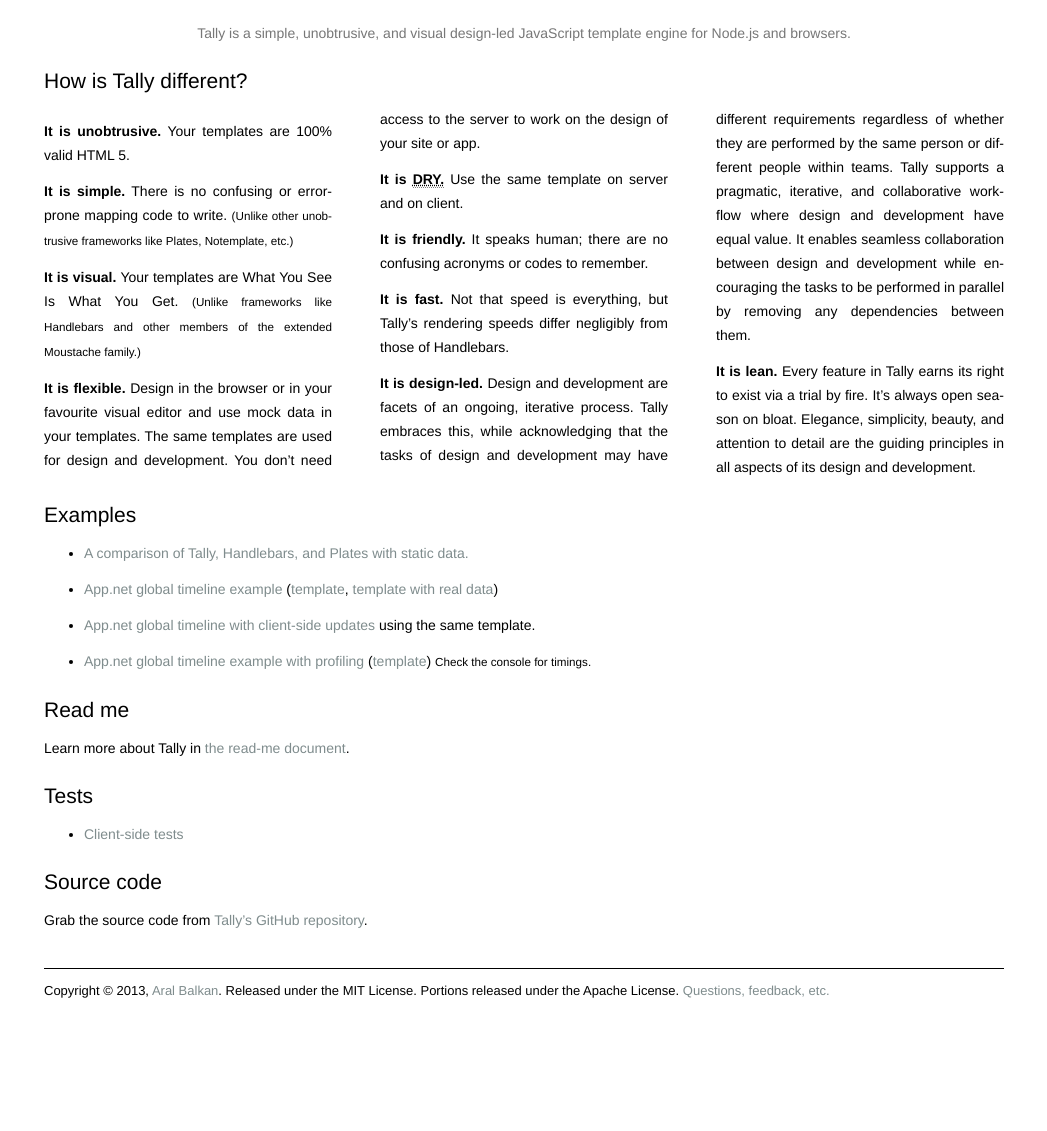
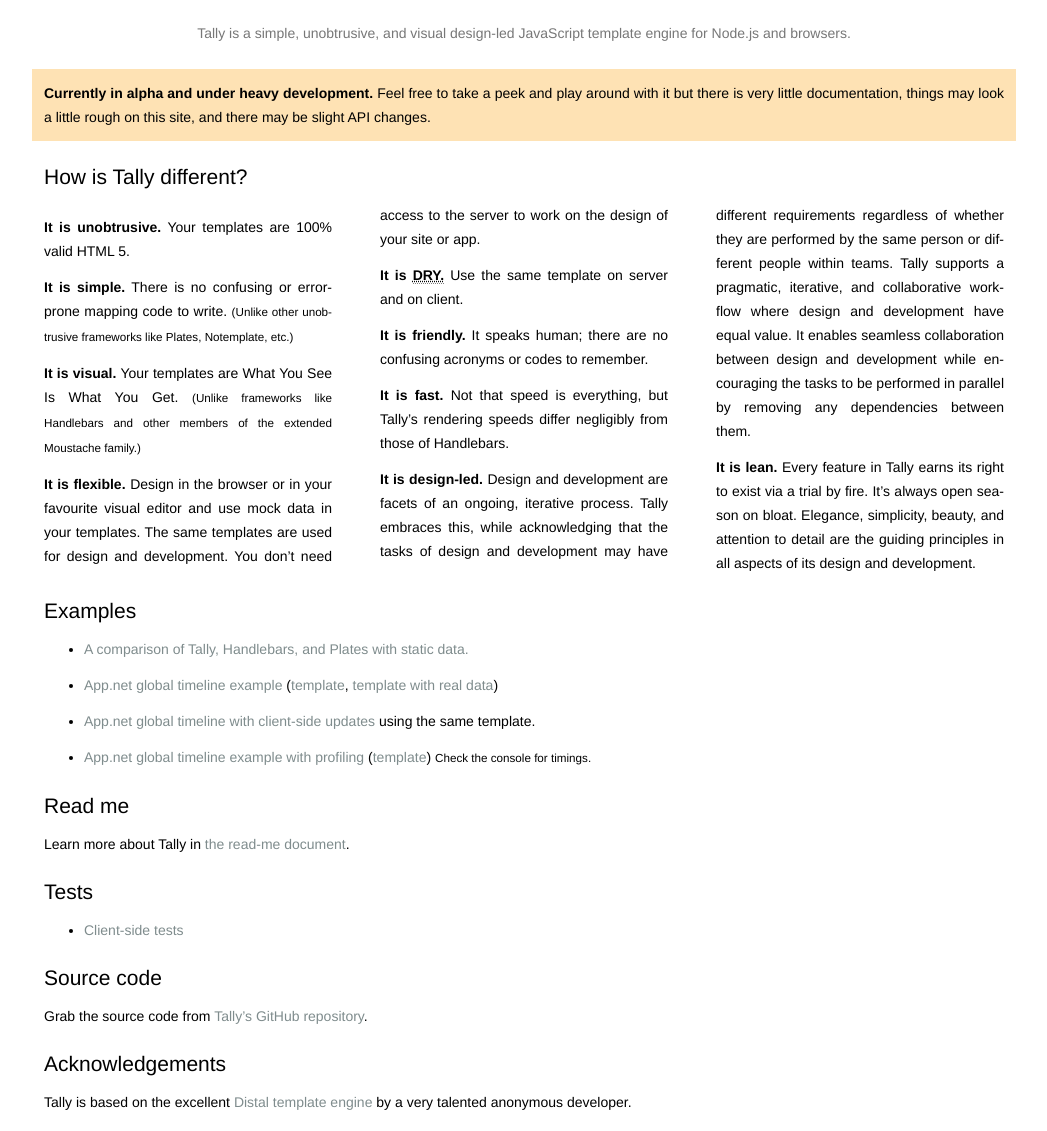
Before and after one commit to aral/tally, a website: page views/index.html in a window 1280 px wide. Shown: the part 169-1300 px from the top of the page, without its empty margins (116-1163 px from the left). Before the commit the page ends 1182 px from the top, so only its background shows below. Drawn offline with Linux system fonts and the light colour scheme.

Commit message:
Added alpha notice. Changed name to tally-template in package.json to avoid name clash in npm.

```diff
--- a/package.json
+++ b/package.json
@@ -1,7 +1,7 @@
 {
     "name": "tally",
     "description": "Tally is a simple, unobtrusive JavaScript template engine for Express/Node and browser.",
-    "version": "0.0.1-23",
+    "version": "0.0.1-24",
     "author": "Aral Balkan <aral@aralbalkan.com>",
     "repository": {
         "type": "git",
--- a/views/css/index.css
+++ b/views/css/index.css
@@ -4,7 +4,6 @@
 	padding: 0 48px;
 	max-width: 960px;
 }
-
 
 #features
 {
@@ -17,6 +16,13 @@
 	-moz-column-count: 3;
 	-webkit-column-count: 3;
 	column-count: 3;
+}
+
+#alpha-notice
+{
+	background-color: rgba(251,166,23, 0.32);
+	padding: 12px;
+	margin: 0 -12px;
 }
 
 @media only screen and (max-width:850px)
--- a/views/index.html
+++ b/views/index.html
@@ -11,6 +11,8 @@
 	<h1><img id='tally-logo' src='images/tally-logo.svg' alt='Tally logo'></h1>
 
 	<p id='short-description'>Tally is a simple, unobtrusive, and visual design‐led JavaScript template engine for Node.js and browsers.</p>
+
+	<p id='alpha-notice'><strong>Currently in alpha and under heavy development.</strong> Feel free to take a peek and play around with it but there is very little documentation, things may look a little rough on this site, and there may be slight API changes.</p>
 
 	<div role='main'>
 		<h2>How is Tally different?</h2>
@@ -48,6 +50,11 @@
 		<h2>Source code</h2>
 
 		<p>Grab the source code from <a href='https://github.com/aral/tally'>Tally’s GitHub repository</a>.</p>
+
+		<h2>Acknowledgements</h2>
+
+		<p>Tally is based on the excellent <a href='http://code.google.com/p/distal/'>Distal template engine</a> by a very talented anonymous developer.</p>
+
 	</div>
 
 	<footer>
```
Also changed, not shown: readme.md.
